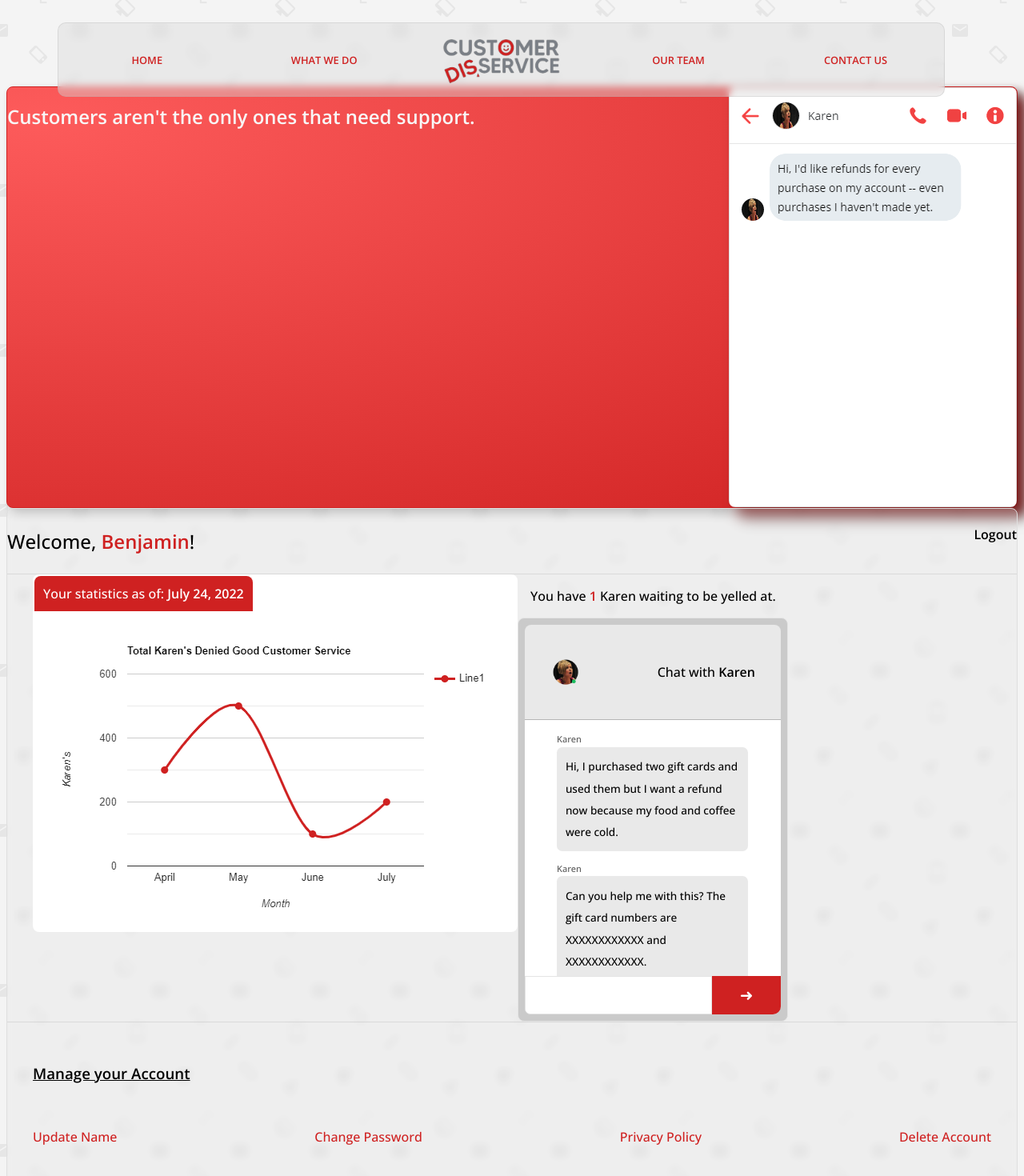
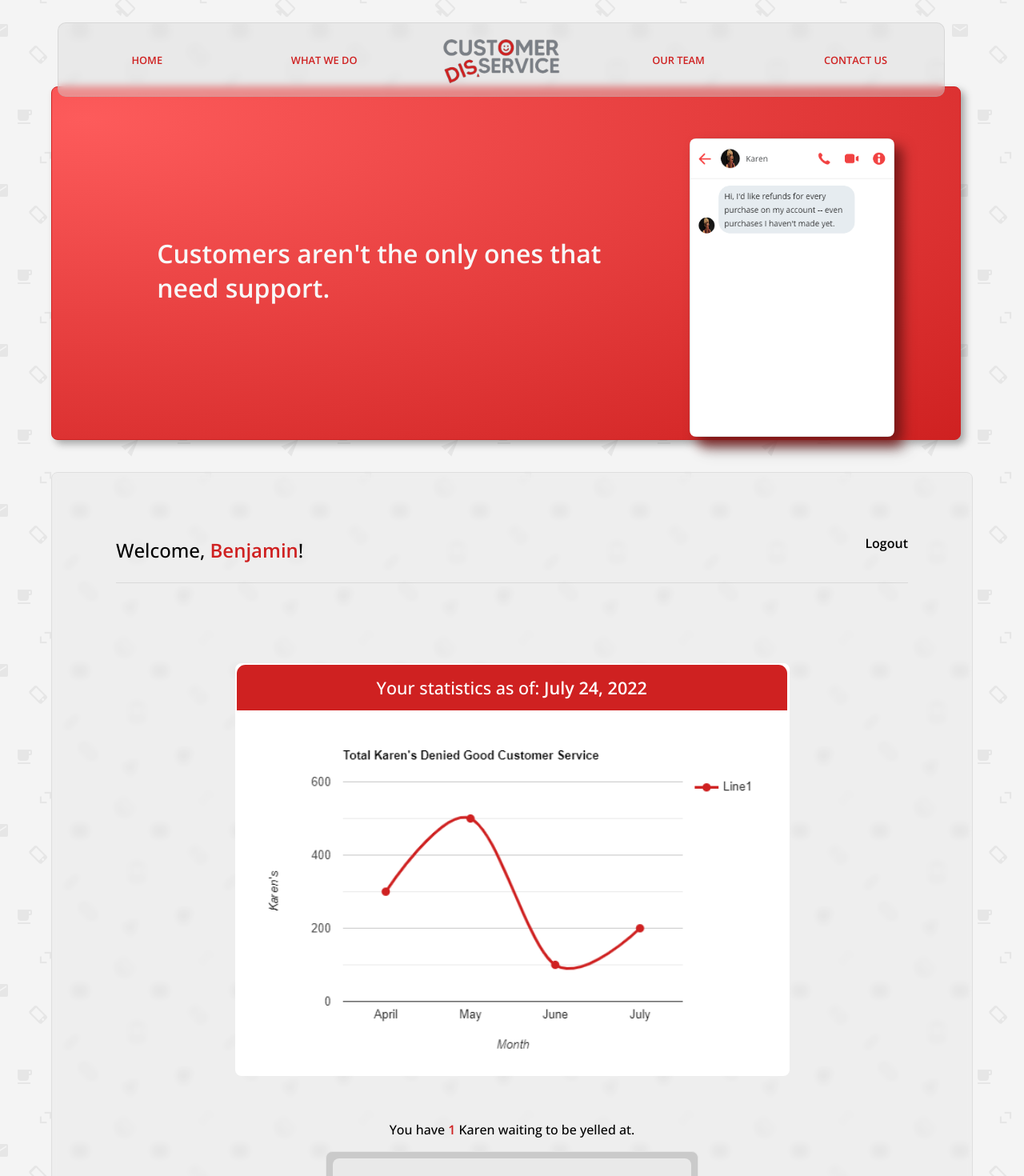
Before and after one commit to emfoxily/cds, a Vue app: page / in a window 1280 px wide. Shown: the part 20-1490 px from the top of the page at 80% size. Built offline with nearby package versions, Linux system fonts and the light colour scheme; what vue3-mq would draw is missing.

Commit message:
responsive for landscape ipad 12.9

```diff
--- a/src/components/ChatBox.vue
+++ b/src/components/ChatBox.vue
@@ -402,5 +402,60 @@ button:hover {
         }
     }
 
+    @media only screen and (max-width: 1366px) {
+
+        .chat-box-list-container {
+            overflow-x: hidden;
+        }
+
+        .chat-box {
+            width: 35vw;
+            height: 60vh;
+        }
+
+        .chat-name {
+            font-size: 1em;
+            padding: 1em;
+        }
+
+        .chat-name img {
+            width: 5vw;
+        }
+
+        .chat-box-list-container {
+            height: 100%;
+            padding: 1em;
+        }
+
+        .Karen, .Ben {
+            p {
+                width: 15.5vw;
+                font-size: 1em;
+            }
+
+        }
+
+        .sender {
+            font-size: .75em!important;
+        }
+
+        .Karen {
+            margin-left: -1.5em;
+        }
+
+        .Ben {
+
+            margin-right: -4.5em;
+
+            .sender {
+                margin-left: 15em;
+            }
+        }
+
+        input {
+            width: 100%;
+        }
+    }
+
 
 </style>
--- a/src/components/HappyBirthday.vue
+++ b/src/components/HappyBirthday.vue
@@ -72,4 +72,15 @@ export default {
   }
 }
 
+@media only screen and (max-width: 1366px) {
+  .container {
+    height: 70vh;
+    margin: 3vh auto!important;
+  }
+
+  .birthday h2 {
+    margin-top: -1vh;
+  }
+}
+
 </style>
--- a/src/components/HomePage.vue
+++ b/src/components/HomePage.vue
@@ -244,4 +244,56 @@ export default {
     }
   }
 
+  @media only screen and (max-width: 1366px) {
+    .container {
+      margin-top: 12vh;
+      width: 90vw;
+    }
+
+    .header {
+      /* flex-direction: column; */
+      text-align: center;
+      margin-top: -3vh;
+    }
+
+    table {
+      width: 100%;
+      margin-top: 12.5vh;
+    }
+
+    table img {
+      width: 100%;
+    }
+
+    thead {
+      width: 96.8%;
+      font-size: 1.35em!important;
+    }
+
+    .account {
+      margin-top: 5vh;
+      padding: 5em;
+    }
+
+    .account-wrapper {
+      width: 70%;
+      padding: 0;
+      flex-direction: column;
+      margin: 0 auto;
+    }
+
+    .account-management {
+      width: 90%;
+      margin: 0 auto;
+    }
+
+    .karen-container {
+      margin: 5vh auto;
+    }
+
+    .karen-container .message {
+      text-align: center;
+    }
+  }
+
 </style>
--- a/src/components/MainHeader.vue
+++ b/src/components/MainHeader.vue
@@ -92,6 +92,34 @@ export default {
         }
     }
 
+     @media only screen and (max-width: 1366px) {
+        header {
+            width: 98.5%;
+            /* margin: -4vh 0 9vh auto; */
+            height: 55vh;
+        }
+
+        header h2 {
+            font-size: 2em;
+            margin: 15% auto;
+            width: 55%;
+        }
+
+        .container {
+            width: 80vw;
+            padding: 2em 6em 0 5em;
+            display: flex;
+            /* flex-direction: column-reverse; */
+        }
+
+        .container img {
+            width: 20vw;
+            height: 100%;
+            margin: 4vh auto;
+            margin-bottom: 5vh;
+        }
+    }
+
 
 
 </style>
--- a/src/components/NavBar.vue
+++ b/src/components/NavBar.vue
@@ -97,4 +97,18 @@ nav span {
 
 }
 
+@media only screen and (min-width: 1366px) {
+
+    nav {
+        position:fixed;
+        margin: -13vh 5%;
+        font-size: 1em;
+        width: 86.5vw;
+    }
+    nav img {
+        width: 70%;
+    }
+
+}
+
 </style>
```
